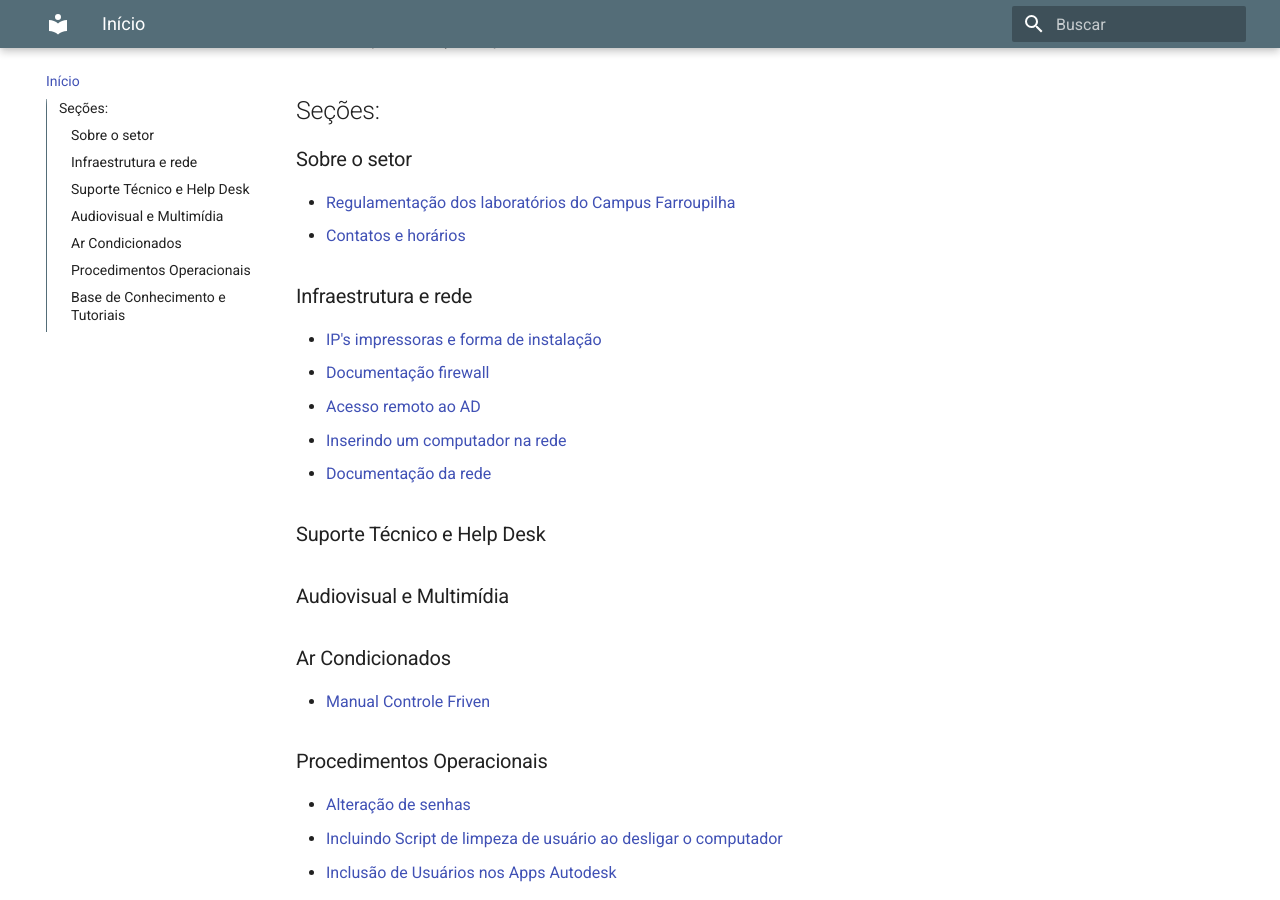
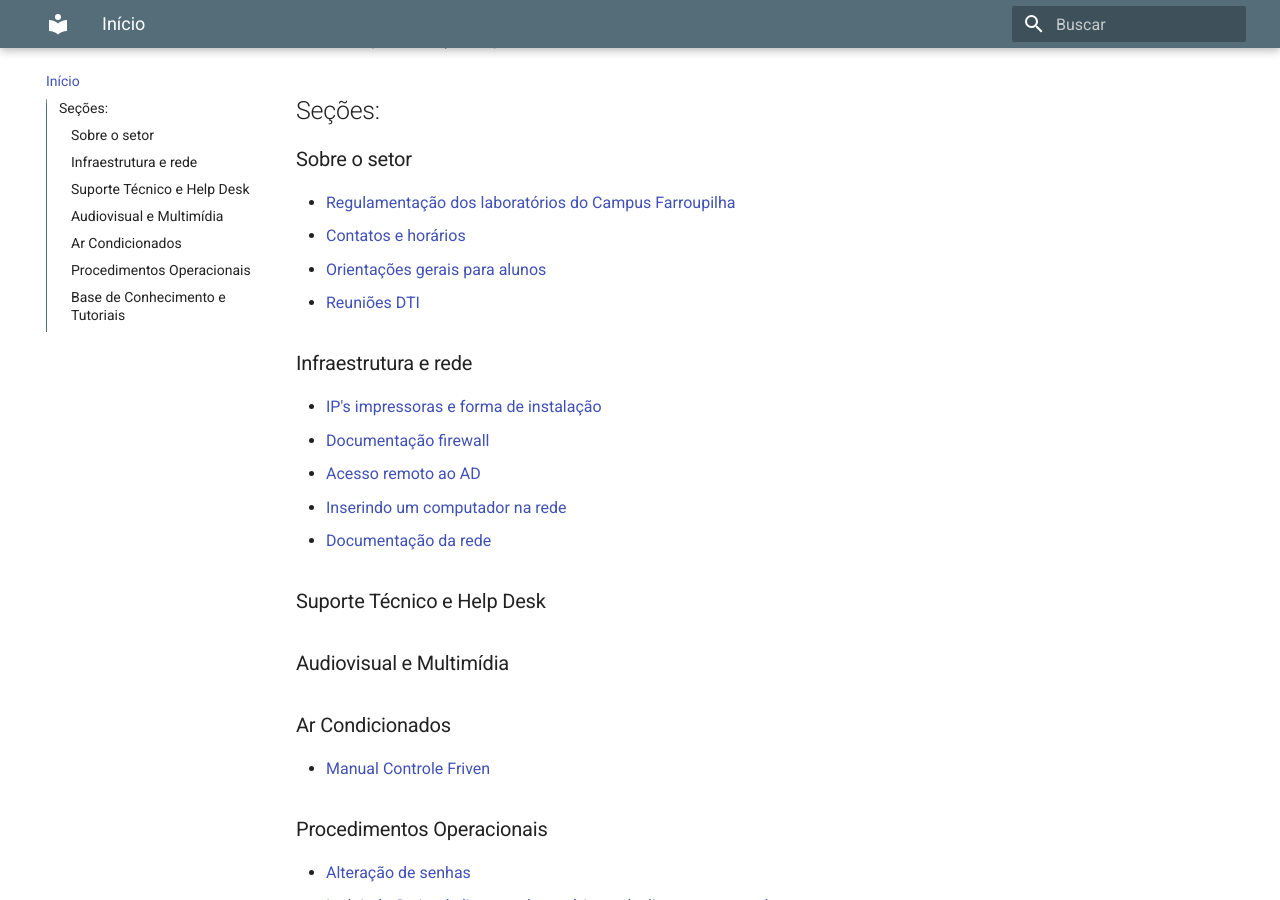
Before and after one commit to wikiti-farroupilha/wikipedia, an MkDocs documentation site: the page built from docs/index.md, in a window 1280 px wide and 900 px high, scrolled down 319 px. Built offline with MkDocs 1.6.1 and Material for MkDocs 9.7.7, drawn with Linux system fonts in a browser that asks for light colours.

Commit message:
Update index.md

```diff
--- a/docs/index.md
+++ b/docs/index.md
@@ -6,6 +6,8 @@ Este é o Wiki do nosso setor de TI — o repositório oficial de conhecimento d
 ### Sobre o setor
 - [Regulamentação dos laboratórios do Campus Farroupilha](https://ifrs.edu.br/farroupilha/wp-content/uploads/sites/12/2025/10/Regulamento-dos-Laboratorios-do-Campus-Farroupilha-2025-1.pdf)
 - [Contatos e horários](contato.md)
+- [Orientações gerais para alunos](https://docs.google.com/document/d/1meIgluTBkufRrxpC4NvndqvqZiMCj5NU/edit?usp=sharing&ouid=116746780179240990694&rtpof=true&sd=true)
+- [Reuniões DTI](https://drive.google.com/drive/folders/1v5SLuI-YHHRiVqCBqXBanFpZj3557klT?usp=drive_link)
 
 ### Infraestrutura e rede
 - [IP's impressoras e forma de instalação](https://docs.google.com/spreadsheets/d/1cGEDcxky5s33L-HQJvzUeGk28anz5mN0/edit?gid=1146976007#gid=1146976007)
```
